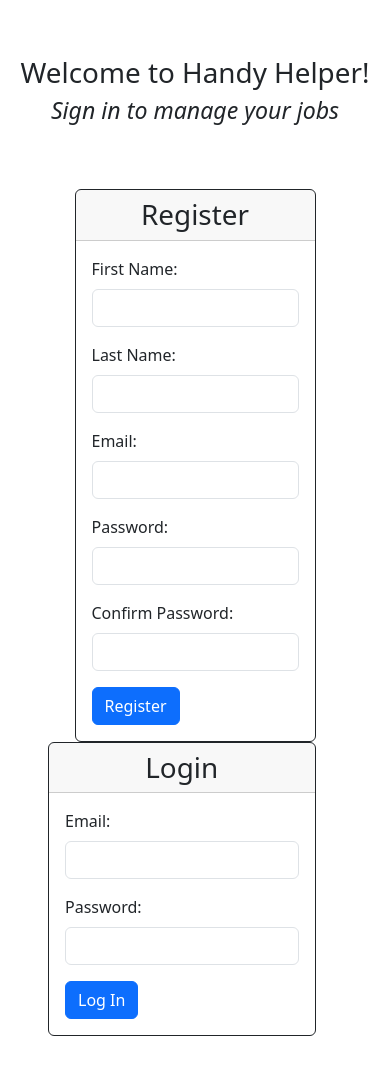
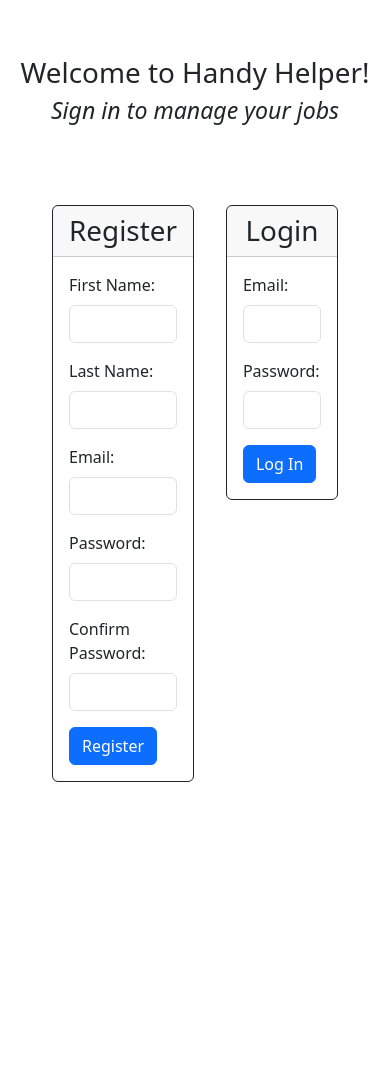
Before and after one commit to dpelli/handy_help, a Django app: page / in a window 390 px wide. After the commit the page ends 846 px from the top, so only its background shows below. Run offline with Django 3.2, Linux system fonts and the light colour scheme; some libraries are stand-ins or nearby versions.

Commit message:
adjusting grid on index and button margins on dashboard to improve mobile views

```diff
--- a/handy_helper_app/templates/index.html
+++ b/handy_helper_app/templates/index.html
@@ -31,8 +31,7 @@
 
     <div class="container p-5">
         <div class="row">
-            <div class="col-1"></div>
-            <div class="col">
+            <div class="col p-3">
                 <div class="card border-dark">
                     <h1 class="card-header text-center">Register</h1>
                     <div class="card-body">
@@ -63,8 +62,7 @@
                     </div>
                 </div>
             </div>
-            <div class="col-1"></div>
-            <div class="col">
+            <div class="col p-3">
                 <div class="card border-dark">
                     <h1 class="card-header text-center">Login</h1>
                     <div class="card-body">
@@ -83,7 +81,6 @@
                     </div>
                 </div>
             </div>
-            <div class="col-1"></div>
         </div>
     </div>
 </body>
```
Also changed, not shown: handy_helper_app/templates/dashboard.html (+9 -9 lines).
